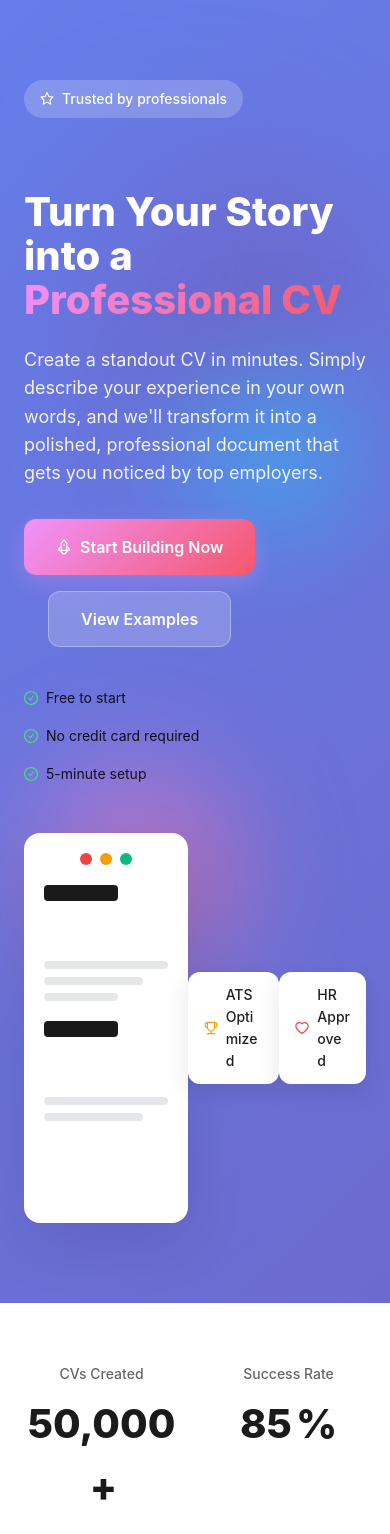
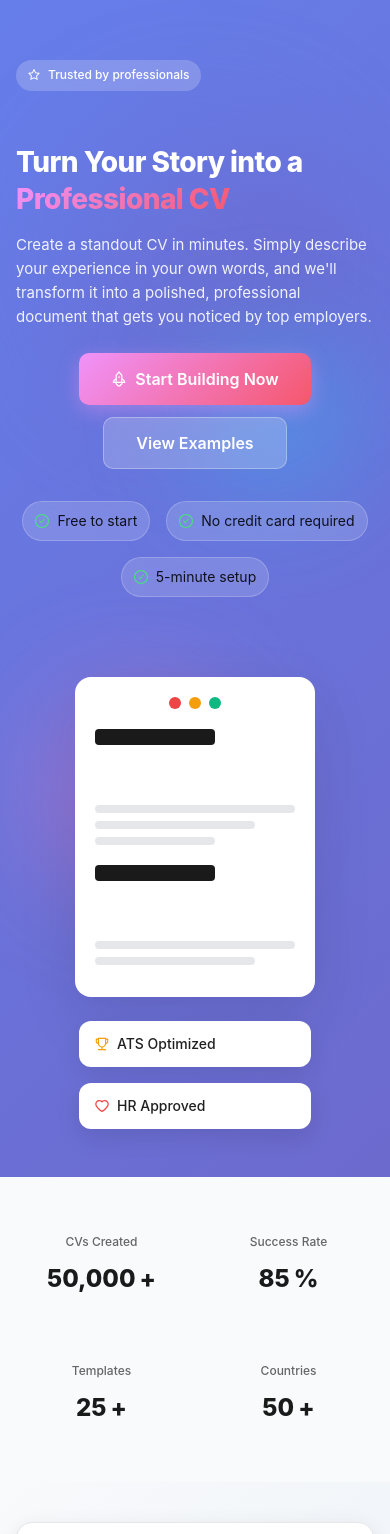
Before and after one commit to alinghinea98/cv-generator, a React (Create React App) app in the folder app/: page / in a window 390 px wide. Shown: the top 1534 px of the page. Built offline with nearby package versions, Linux system fonts and the light colour scheme; what @react-pdf/renderer would draw is missing.

Commit message:
improve mobile version

```diff
--- a/app/public/index.html
+++ b/app/public/index.html
@@ -3,7 +3,10 @@
   <head>
     <meta charset="utf-8" />
     <link rel="icon" href="%PUBLIC_URL%/favicon.ico" />
-    <meta name="viewport" content="width=device-width, initial-scale=1" />
+    <meta name="viewport" content="width=device-width, initial-scale=1, maximum-scale=5, user-scalable=yes" />
+    <meta name="mobile-web-app-capable" content="yes" />
+    <meta name="apple-mobile-web-app-capable" content="yes" />
+    <meta name="apple-mobile-web-app-status-bar-style" content="black-translucent" />
     <meta name="theme-color" content="#000000" />
 
     <!-- Primary Meta Tags -->
--- a/app/src/index.css
+++ b/app/src/index.css
@@ -769,8 +769,11 @@ code {
   background: #1a1a1a !important;
   border-top: none !important;
   text-align: center;
-  color: #999 !important;
   padding: 24px !important;
+
+  * {
+    color: white!important;
+  }
 }
 
 /* Form Styling */
@@ -808,39 +811,183 @@ code {
 }
 
 /* Responsive Design */
-@media (max-width: 768px) {
+/* Mobile First Approach - Base styles are mobile, then enhance for larger screens */
+
+/* Small mobile devices (up to 576px) */
+@media (max-width: 576px) {
+  /* Hero Section Mobile Improvements */
+  .hero-section {
+    padding: 60px 16px 40px !important;
+    min-height: auto;
+  }
+
+  .hero-background .gradient-orb {
+    opacity: 0.4; /* Reduce orb intensity on mobile for better readability */
+  }
+
+  .hero-badge {
+    font-size: 12px !important;
+    padding: 6px 12px !important;
+    margin-bottom: 20px !important;
+  }
+
   .hero-title {
-    font-size: 2.5rem !important;
+    font-size: 1.75rem !important;
+    line-height: 1.3 !important;
+    margin-bottom: 16px !important;
+    letter-spacing: -0.02em;
+  }
+
+  .hero-description {
+    font-size: 15px !important;
+    line-height: 1.6 !important;
+    margin-bottom: 24px !important;
+    max-width: 100%;
   }
 
   .hero-actions {
     flex-direction: column;
-    gap: 16px;
+    gap: 12px;
+    width: 100%;
+    margin-bottom: 32px;
+  }
+
+  .primary-cta,
+  .secondary-btn {
+    width: 100%;
+    height: 52px;
+    font-size: 16px;
+    font-weight: 600;
+    border-radius: 12px;
+    box-shadow: 0 4px 12px rgba(0, 0, 0, 0.15);
+  }
+
+  .primary-cta {
+    box-shadow: 0 6px 20px rgba(240, 147, 251, 0.4) !important;
   }
 
   .trust-indicators {
+    flex-direction: row;
+    flex-wrap: wrap;
+    gap: 16px;
+    justify-content: center;
+  }
+
+  .trust-item {
+    flex: 0 0 auto;
+    font-size: 13px;
+    padding: 8px 12px;
+    background: rgba(255, 255, 255, 0.15);
+    backdrop-filter: blur(10px);
+    border-radius: 20px;
+    border: 1px solid rgba(255, 255, 255, 0.2);
+  }
+
+  .check-icon {
+    font-size: 14px;
+  }
+
+  /* Hero Visual Mobile */
+  .hero-visual {
+    margin-top: 32px;
+    display: flex;
     flex-direction: column;
-    gap: 16px;
+    align-items: center;
+  }
+
+  .cv-mockup {
+    width: 180px;
+    height: 240px;
+    margin-bottom: 16px;
+  }
+
+  .floating-card {
+    position: relative !important;
+    margin: 8px 0 !important;
+    width: 100%;
+    max-width: 200px;
+  }
+
+  .card-1, .card-2 {
+    position: relative !important;
+    top: auto !important;
+    right: auto !important;
+    left: auto !important;
+    bottom: auto !important;
+  }
+
+  /* Stats Section Mobile */
+  .stats-section {
+    padding: 40px 16px !important;
+    background: #f8fafc;
+  }
+
+  .stat-item {
+    text-align: center;
+    padding: 16px 8px;
+  }
+
+  .stat-item .ant-statistic-title {
+    font-size: 12px !important;
+    color: #666 !important;
+  }
+
+  .stat-item .ant-statistic-content {
+    font-size: 24px !important;
+  }
+
+  /* Features Section Mobile */
+  .features-section {
+    padding: 40px 16px !important;
+  }
+
+  .feature-card {
+    margin-bottom: 20px;
+    border-radius: 16px !important;
+    box-shadow: 0 4px 20px rgba(0, 0, 0, 0.08) !important;
+    transition: all 0.3s ease;
+    border: 1px solid #e5e7eb !important;
+  }
+
+  .feature-card:active {
+    transform: scale(0.98);
+  }
+
+  .feature-icon {
+    font-size: 32px !important;
+    margin-bottom: 16px;
+  }
+
+  .feature-title {
+    font-size: 1.15rem !important;
+    margin-bottom: 12px !important;
+  }
+
+  .feature-description {
+    font-size: 14px !important;
+    line-height: 1.6 !important;
   }
 
   .footer-content {
     flex-direction: column;
-    gap: 32px;
+    gap: 24px;
     text-align: center;
   }
 
   .footer-links {
+    flex-direction: column;
+    gap: 16px;
     justify-content: center;
   }
 
   .cv-mockup {
-    width: 250px;
-    height: 350px;
+    width: 200px;
+    height: 280px;
   }
 
   .floating-card {
     position: relative;
-    margin: 16px 0;
+    margin: 12px 0;
   }
 
   .card-1, .card-2 {
@@ -851,30 +998,268 @@ code {
     bottom: auto;
   }
 
-  /* Wizard responsive */
+  /* CTA Section Mobile */
+  .cta-section {
+    padding: 50px 16px !important;
+  }
+
+  .cta-title {
+    font-size: 1.5rem !important;
+    line-height: 1.3 !important;
+    margin-bottom: 16px !important;
+  }
+
+  .cta-description {
+    font-size: 15px !important;
+    line-height: 1.6 !important;
+    margin-bottom: 32px !important;
+  }
+
+  .cta-button {
+    width: 100%;
+    height: 52px;
+    font-size: 16px;
+    font-weight: 600;
+    border-radius: 12px;
+    box-shadow: 0 6px 20px rgba(240, 147, 251, 0.4) !important;
+  }
+
+  /* Wizard responsive - Enhanced Mobile Design */
+  .wizard-header {
+    padding: 0 16px !important;
+    height: 56px !important;
+    box-shadow: 0 2px 8px rgba(0, 0, 0, 0.1);
+  }
+
+  .wizard-logo {
+    font-size: 16px !important;
+  }
+
+  .wizard-logo .logo-icon {
+    width: 20px;
+    height: 20px;
+  }
+
+  .back-button {
+    font-size: 14px !important;
+    padding: 4px 8px !important;
+  }
+
   .wizard-content {
-    padding: 20px 16px;
+    padding: 20px 12px;
+  }
+
+  .wizard-progress {
+    margin-bottom: 24px;
   }
 
   .wizard-form-card {
     padding: 24px 16px !important;
+    border-radius: 16px !important;
+    box-shadow: 0 4px 20px rgba(0, 0, 0, 0.08) !important;
+    margin-bottom: 16px;
+  }
+
+  .wizard-title {
+    font-size: 1.5rem !important;
+    line-height: 1.3 !important;
+    margin-bottom: 8px !important;
+  }
+
+  .wizard-subtitle {
+    font-size: 14px !important;
+    line-height: 1.5 !important;
+    margin-bottom: 24px !important;
+  }
+
+  .wizard-steps {
+    padding: 0 4px;
+    margin-bottom: 24px;
+  }
+
+  .wizard-steps .ant-steps-item {
+    padding: 0 4px;
+  }
+
+  .wizard-steps .ant-steps-item-description {
+    display: none;
+  }
+
+  .wizard-steps .ant-steps-item-title {
+    font-size: 11px !important;
+    padding: 0 4px;
+  }
+
+  .wizard-steps .ant-steps-item-icon {
+    width: 28px !important;
+    height: 28px !important;
+    line-height: 28px !important;
+    font-size: 14px !important;
+  }
+
+  .wizard-navigation {
+    flex-direction: column;
+    gap: 12px;
+    padding: 20px 0;
+    position: sticky;
+    bottom: 0;
+    background: white;
+    border-top: 1px solid #e5e7eb;
+    margin-top: 24px;
+    padding-top: 16px;
+
+    .ant-space-item {
+      margin: auto;
+    }
+  }
+
+  .nav-button {
+    width: 100%;
+    height: 52px;
+    font-size: 16px;
+    font-weight: 600;
+    border-radius: 12px;
+    box-shadow: 0 4px 12px rgba(0, 0, 0, 0.1);
+  }
+
+  .nav-button.primary {
+    box-shadow: 0 6px 20px rgba(102, 126, 234, 0.3) !important;
+  }
+
+  .step-title {
+    font-size: 1.5rem !important;
+    line-height: 1.3 !important;
+    margin-bottom: 8px !important;
+  }
+
+  .step-description {
+    font-size: 14px !important;
+    line-height: 1.5 !important;
+    margin-bottom: 32px !important;
+  }
+
+  /* Experience/Education Cards Mobile */
+  .experience-card,
+  .education-card {
+    border-radius: 12px !important;
+    margin-bottom: 16px;
+    box-shadow: 0 2px 8px rgba(0, 0, 0, 0.06) !important;
+  }
+
+  /* Review Card Mobile */
+  .review-card {
+    border-radius: 12px !important;
+    padding: 20px 16px !important;
+  }
+
+  /* Form improvements for mobile */
+  .ant-input,
+  .ant-input-affix-wrapper,
+  .ant-select-selector,
+  .ant-picker {
+    font-size: 16px !important; /* Prevents zoom on iOS */
+    min-height: 48px !important; /* Better touch target */
+    border-radius: 10px !important;
+    padding: 12px 16px !important;
+  }
+
+  .ant-form-item {
+    margin-bottom: 20px !important;
+  }
+
+  .ant-form-item-label > label {
+    font-size: 14px !important;
+    font-weight: 600 !important;
+    margin-bottom: 8px !important;
+  }
+
+  .ant-btn {
+    min-height: 48px !important; /* Better touch target */
+    border-radius: 10px !important;
+  }
+
+  .ant-btn-dashed {
+    min-height: 48px !important;
+    font-size: 15px !important;
+  }
+
+  /* TextArea Mobile */
+  .ant-input {
+    padding: 12px 16px !important;
+  }
+
+  /* Footer Mobile */
+  .modern-footer {
+    padding: 40px 16px 20px !important;
+  }
+
+  .footer-brand {
+    text-align: center;
+    margin-bottom: 24px;
+  }
+
+  .footer-links {
+    justify-content: center;
+    flex-wrap: wrap;
+  }
+
+  .footer-link {
+    font-size: 13px;
+    padding: 8px 12px;
+  }
+
+  .footer-bottom {
+    padding-top: 20px;
+    font-size: 12px !important;
+  }
+}
+
+/* Tablets and small laptops (577px to 768px) */
+@media (min-width: 577px) and (max-width: 768px) {
+  .hero-title {
+    font-size: 2.5rem !important;
+  }
+
+  .hero-actions {
+    flex-direction: row;
+    gap: 16px;
+  }
+
+  .trust-indicators {
+    flex-direction: row;
+    gap: 24px;
+  }
+
+  .footer-content {
+    flex-direction: row;
+    gap: 32px;
+  }
+
+  .cv-mockup {
+    width: 250px;
+    height: 350px;
+  }
+
+  /* Wizard responsive */
+  .wizard-content {
+    padding: 24px 16px;
+  }
+
+  .wizard-form-card {
+    padding: 32px 20px !important;
   }
 
   .wizard-steps {
     padding: 0 16px;
   }
 
-  .wizard-steps .ant-steps-item-description {
-    display: none;
-  }
-
   .wizard-navigation {
-    flex-direction: column;
+    flex-direction: row;
     gap: 16px;
   }
 
   .nav-button {
-    width: 100%;
+    width: auto;
   }
 }
 
@@ -1031,6 +1416,84 @@ code {
   box-shadow: 0 12px 35px rgba(240, 147, 251, 0.4) !important;
 }
 
+/* Mobile-specific improvements */
+* {
+  -webkit-tap-highlight-color: transparent; /* Remove tap highlight on mobile */
+}
+
+/* Improve touch scrolling */
+html {
+  -webkit-overflow-scrolling: touch;
+  scroll-behavior: smooth;
+}
+
+body {
+  -webkit-font-smoothing: antialiased;
+  -moz-osx-font-smoothing: grayscale;
+  text-rendering: optimizeLegibility;
+}
+
+/* Mobile-specific animations and transitions */
+@media (max-width: 576px) {
+  /* Smooth transitions for mobile interactions */
+  .primary-cta,
+  .cta-button,
+  .nav-button {
+    transition: all 0.2s ease;
+  }
+
+  .primary-cta:active,
+  .cta-button:active,
+  .nav-button:active {
+    transform: scale(0.97);
+  }
+
+  /* Card hover effects for mobile (touch feedback) */
+  .feature-card:active {
+    transform: scale(0.98);
+    box-shadow: 0 2px 12px rgba(0, 0, 0, 0.12) !important;
+  }
+
+  /* Better focus states for accessibility */
+  .ant-input:focus,
+  .ant-input-affix-wrapper:focus,
+  .ant-select-focused .ant-select-selector,
+  .ant-picker:focus {
+    border-color: #667eea !important;
+    box-shadow: 0 0 0 3px rgba(102, 126, 234, 0.15) !important;
+    outline: none;
+  }
+
+  /* Improved spacing for better readability */
+  .ant-row {
+    margin-left: -8px !important;
+    margin-right: -8px !important;
+  }
+
+  .ant-col {
+    padding-left: 8px !important;
+    padding-right: 8px !important;
+  }
+}
+
+/* Prevent text size adjustment on iOS */
+@media screen and (max-width: 576px) {
+  input,
+  textarea,
+  select {
+    font-size: 16px !important; /* Prevents zoom on iOS */
+  }
+}
+
+/* Improve button touch targets */
+button,
+.ant-btn,
+a {
+  min-height: 44px;
+  min-width: 44px;
+  touch-action: manipulation; /* Removes 300ms delay on mobile */
+}
+
 /* Animations */
 @keyframes bounce {
   0%, 20%, 50%, 80%, 100% {
@@ -1049,18 +1512,39 @@ code {
   .donation-modal {
     margin: 16px !important;
     width: calc(100vw - 32px) !important;
+    max-width: calc(100vw - 32px) !important;
   }
 
   .donation-modal-content {
-    padding: 32px 24px;
+    padding: 24px 16px;
+  }
+
+  .donation-header {
+    padding: 16px;
+  }
+
+  .donation-title {
+    font-size: 18px !important;
+  }
+
+  .donation-subtitle {
+    font-size: 13px !important;
   }
 
   .donation-actions {
     flex-direction: column;
+    gap: 12px;
   }
 
   .donation-cancel-btn,
   .donation-generate-btn {
     width: 100%;
+    height: 44px !important;
+    font-size: 15px !important;
+  }
+
+  .qr-code-placeholder {
+    width: 100px;
+    height: 100px;
   }
 }
```
